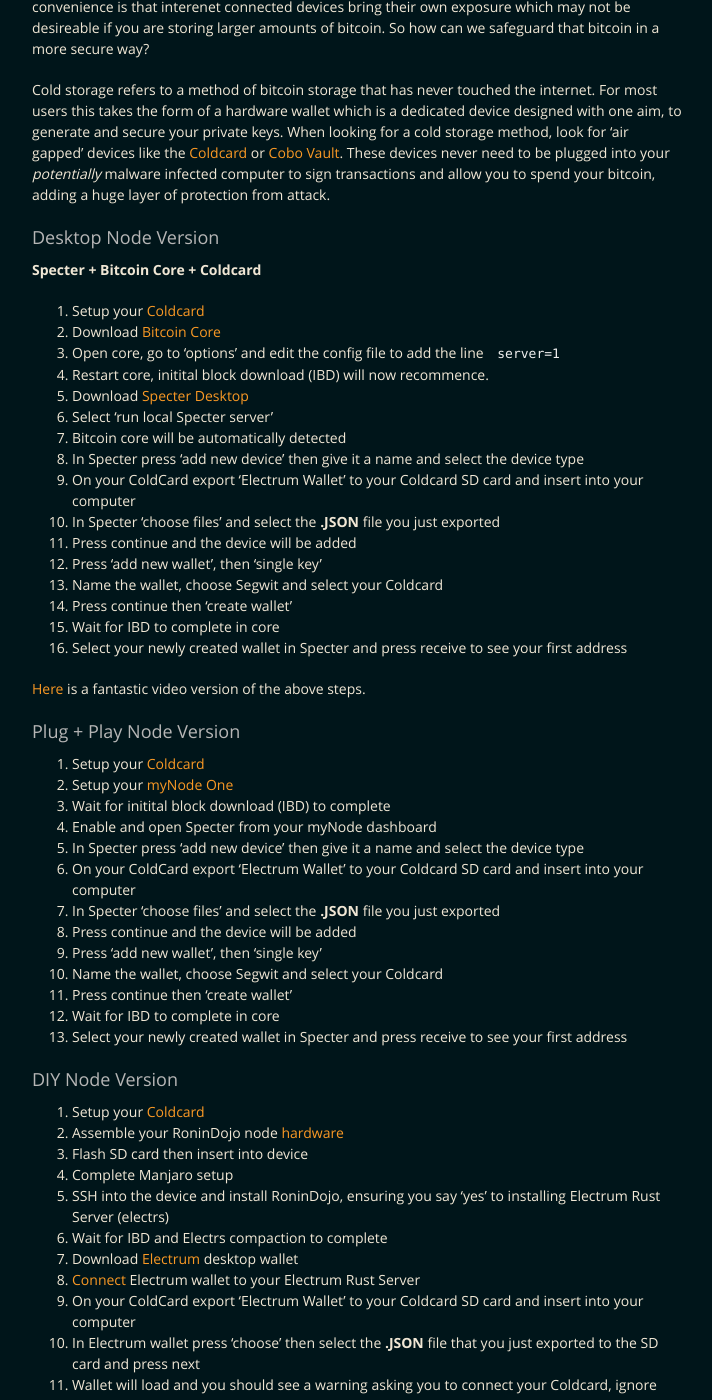
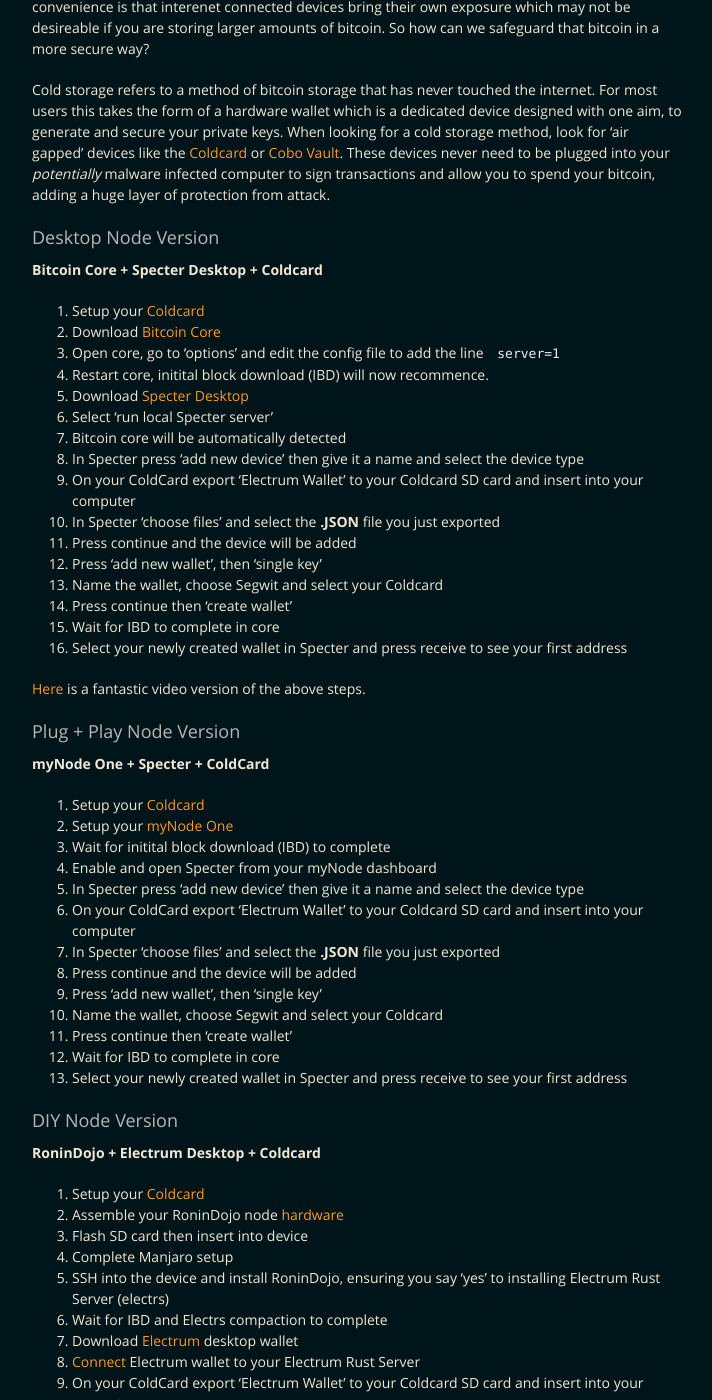
Before and after one commit to BitcoinQnA/BitcoinPrivacyGuide, a Jekyll site: the page built from safeguard.md, in a window 1280 px wide and 1400 px high, scrolled down 468 px. Shown: the whole window, without its empty margins (283-995 px from the left). Built offline with Jekyll 4.4.1, drawn with Linux system fonts in a browser that asks for light colours.

Commit message:
Update safeguard.md

```diff
--- a/safeguard.md
+++ b/safeguard.md
@@ -23,7 +23,7 @@ Cold storage refers to a method of bitcoin storage that has never touched the in
 
 ### Desktop Node Version
 
-**Specter + Bitcoin Core + Coldcard**
+**Bitcoin Core + Specter Desktop + Coldcard**
 
 1.  Setup your [Coldcard](https://coldcardwallet.com/docs/quick)
 2.  Download [Bitcoin Core](https://bitcoin.org/en/download)
@@ -46,6 +46,8 @@ Cold storage refers to a method of bitcoin storage that has never touched the in
 
 ### Plug + Play Node Version
 
+**myNode One + Specter + ColdCard**
+
 1.  Setup your [Coldcard](https://coldcardwallet.com/docs/quick)
 2.  Setup your [myNode One](http://mynodebtc.com/guide/getting_started)
 3.  Wait for initital block download (IBD) to complete
@@ -61,6 +63,8 @@ Cold storage refers to a method of bitcoin storage that has never touched the in
 13. Select your newly created wallet in Specter and press receive to see your first address
 
 ### DIY Node Version
+
+**RoninDojo + Electrum Desktop + Coldcard**
 
 1.  Setup your [Coldcard](https://coldcardwallet.com/docs/quick)
 2.  Assemble your RoninDojo node [hardware](https://wiki.ronindojo.io/en/hardware)
```
